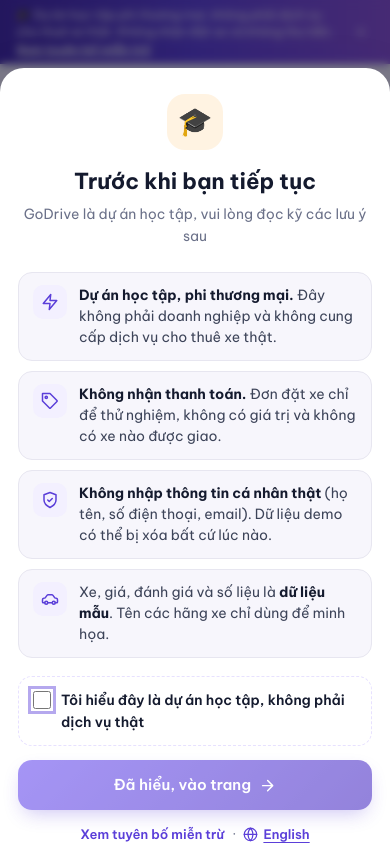
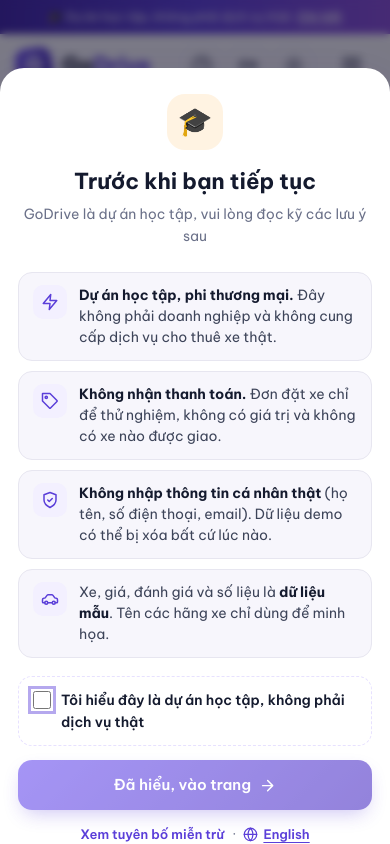
Before and after one commit to s1gnuh/Car-Rental-App-GoDrive, a PHP site: page / in a window 390 px wide. Run offline with PHP 8.4, Linux system fonts and the light colour scheme.

Commit message:
Keep the learning-project notice bar pinned to the top
- Notice bar is sticky and can no longer be dismissed
- Navbar, mobile menu, toast and anchor scrolling offset by the bar height
- Shorter one-line wording on phones

Co-Authored-By: Claude Opus 5.5 <noreply@anthropic.com>

```diff
--- a/css/style.css
+++ b/css/style.css
@@ -127,7 +127,7 @@ html.theme-anim *::after {
 
 html {
   scroll-behavior: smooth;
-  scroll-padding-top: calc(var(--nav-h) + 12px);
+  scroll-padding-top: calc(var(--nav-h) + var(--demo-h, 0px) + 12px);
   -webkit-text-size-adjust: 100%;
 }
 
@@ -380,7 +380,7 @@ ol {
 /* ===================== Navbar ===================== */
 .navbar {
   position: sticky;
-  top: 0;
+  top: var(--demo-h, 0px);
   z-index: 40;
   height: var(--nav-h);
   background: var(--nav-bg);
@@ -1980,7 +1980,7 @@ footer .brand:hover {
 #toast {
   position: fixed;
   z-index: 100;
-  top: calc(var(--nav-h) + 14px);
+  top: calc(var(--nav-h) + var(--demo-h, 0px) + 14px);
   right: 24px;
   display: flex;
   align-items: flex-start;
@@ -2093,7 +2093,7 @@ footer .brand:hover {
 
   .nav-links {
     position: fixed;
-    top: var(--nav-h);
+    top: calc(var(--nav-h) + var(--demo-h, 0px));
     left: 0;
     right: 0;
     flex-direction: column;
@@ -3686,22 +3686,6 @@ footer .brand:hover {
   white-space: nowrap;
 }
 
-.demo-close {
-  flex-shrink: 0;
-  width: 26px;
-  height: 26px;
-  display: grid;
-  place-items: center;
-  border-radius: 8px;
-  color: #fff;
-  opacity: .8;
-}
-
-.demo-close:hover {
-  opacity: 1;
-  background: rgba(255, 255, 255, .15);
-}
-
 .demo-note {
   color: var(--orange);
 }
@@ -3830,3 +3814,30 @@ footer .brand:hover {
   align-items: center;
   gap: 5px;
 }
+
+/* Dải thông báo cố định ở đầu trang (không có nút tắt) */
+.demo-bar {
+  position: sticky;
+  top: 0;
+  z-index: 45;
+}
+
+.demo-short {
+  display: none;
+}
+
+@media (max-width: 600px) {
+  .demo-long {
+    display: none;
+  }
+
+  .demo-short {
+    display: inline;
+  }
+
+  .demo-inner {
+    justify-content: center;
+    text-align: center;
+    min-height: 34px;
+  }
+}
--- a/disclaimer.html
+++ b/disclaimer.html
@@ -12,7 +12,7 @@
   <link rel="preconnect" href="https://fonts.googleapis.com">
   <link rel="preconnect" href="https://fonts.gstatic.com" crossorigin>
   <link href="https://fonts.googleapis.com/css2?family=Be+Vietnam+Pro:wght@400;500;600;700;800&display=swap" rel="stylesheet">
-  <link rel="stylesheet" href="/css/style.css?v=2026.10.03-1639" />
+  <link rel="stylesheet" href="/css/style.css?v=2026.10.03-1646" />
   <script>
     (function () {
       var t = null, l = null;
--- a/index.html
+++ b/index.html
@@ -11,8 +11,8 @@
   <link rel="preconnect" href="https://fonts.googleapis.com">
   <link rel="preconnect" href="https://fonts.gstatic.com" crossorigin>
   <link href="https://fonts.googleapis.com/css2?family=Be+Vietnam+Pro:wght@400;500;600;700;800&display=swap" rel="stylesheet">
-  <meta name="app-version" content="2026.10.03-1639" />
-  <link rel="stylesheet" href="/css/style.css?v=2026.10.03-1639" />
+  <meta name="app-version" content="2026.10.03-1646" />
+  <link rel="stylesheet" href="/css/style.css?v=2026.10.03-1646" />
   <script>
     // Áp dụng chế độ sáng/tối trước khi trang hiển thị để tránh nháy màu
     (function () {
@@ -64,8 +64,7 @@
 
   <div class="demo-bar" id="demoBar" role="note">
     <div class="container demo-inner">
-      <p><span aria-hidden="true">🎓</span> <span data-i18n="demo.text">Dự án học tập phi thương mại, không phải dịch vụ cho thuê xe thật. Không nhận đặt xe và không thu tiền.</span> <a href="/disclaimer.html" data-i18n="demo.more">Xem tuyên bố miễn trừ</a></p>
-      <button class="demo-close" id="demoClose" data-i18n-aria="close" aria-label="Đóng"><svg class="i"><use href="#i-x" /></svg></button>
+      <p><span aria-hidden="true">🎓</span> <span class="demo-long" data-i18n="demo.text">Dự án học tập phi thương mại, không phải dịch vụ cho thuê xe thật. Không nhận đặt xe và không thu tiền.</span><span class="demo-short" data-i18n="demo.short">Dự án học tập, không phải dịch vụ thật.</span> <a href="/disclaimer.html"><span class="demo-long" data-i18n="demo.more">Xem tuyên bố miễn trừ</span><span class="demo-short" data-i18n="demo.moreShort">Chi tiết</span></a></p>
     </div>
   </div>
   <div id="toast" role="status" aria-live="polite"></div>
@@ -454,8 +453,8 @@
     </div>
   </div>
 
-  <script src="/js/car-art.js?v=2026.10.03-1639"></script>
-  <script src="/js/app.js?v=2026.10.03-1639"></script>
+  <script src="/js/car-art.js?v=2026.10.03-1646"></script>
+  <script src="/js/app.js?v=2026.10.03-1646"></script>
 </body>
 
 </html>
--- a/js/app.js
+++ b/js/app.js
@@ -119,6 +119,8 @@ const EN_STATIC = {
     "footer.disclaimer": "Disclaimer",
     "demo.text": "A non-commercial learning project, not a real car rental service. No real bookings or payments.",
     "demo.more": "Read the disclaimer",
+    "demo.short": "A learning project, not a real service.",
+    "demo.moreShort": "Details",
     "backTop": "Back to top",
     "close": "Close",
     "booking.aria": "Book a car",
@@ -1245,12 +1247,15 @@ function initSpotlight() {
     }, { passive: true });
 }
 
-// Dải thông báo "dự án học tập": người xem có thể ẩn, lựa chọn được nhớ trên trình duyệt đó
+// Dải thông báo "dự án học tập" luôn dính ở đầu trang, không tắt được.
+// Chiều cao của dải được đưa vào biến --demo-h để thanh menu và các vị trí cố định nằm ngay bên dưới.
 function initDemoBar() {
     const bar = $("#demoBar");
     if (!bar) return;
-    if (store("godrive_demo_hidden") === "1") bar.remove();
-    else $("#demoClose").onclick = () => { store("godrive_demo_hidden", "1"); bar.remove(); };
+    const sync = () => document.documentElement.style.setProperty("--demo-h", `${bar.offsetHeight}px`);
+    sync();
+    if ("ResizeObserver" in window) new ResizeObserver(sync).observe(bar);
+    else window.addEventListener("resize", sync);
 }
 
 function initHeroCar() {
--- a/version.json
+++ b/version.json
@@ -1 +1 @@
-{"version": "2026.10.03-1639"}
+{"version": "2026.10.03-1646"}
```
Also changed, not shown: admin.html (+4 -4 lines).
